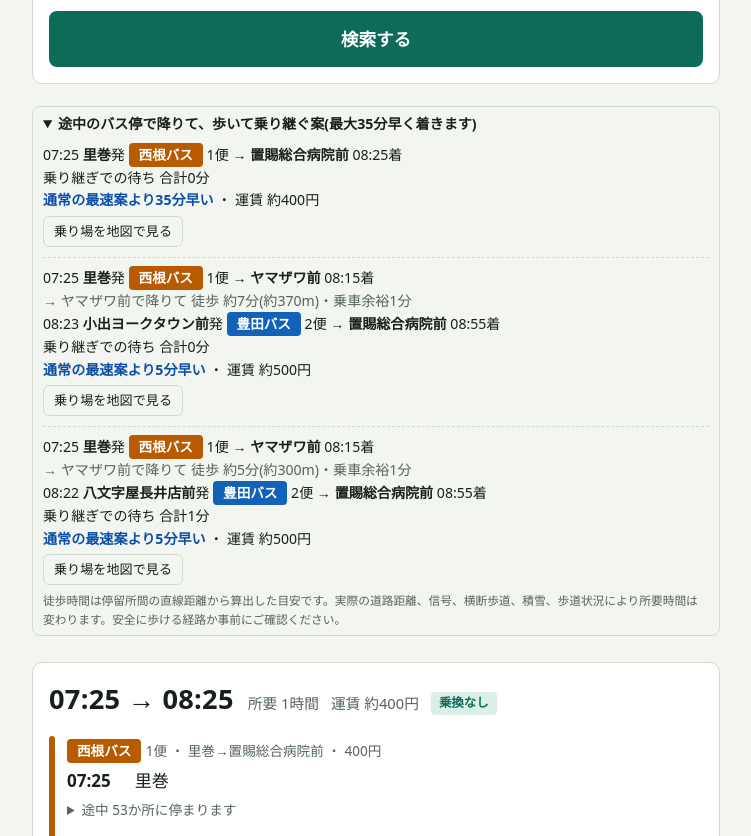
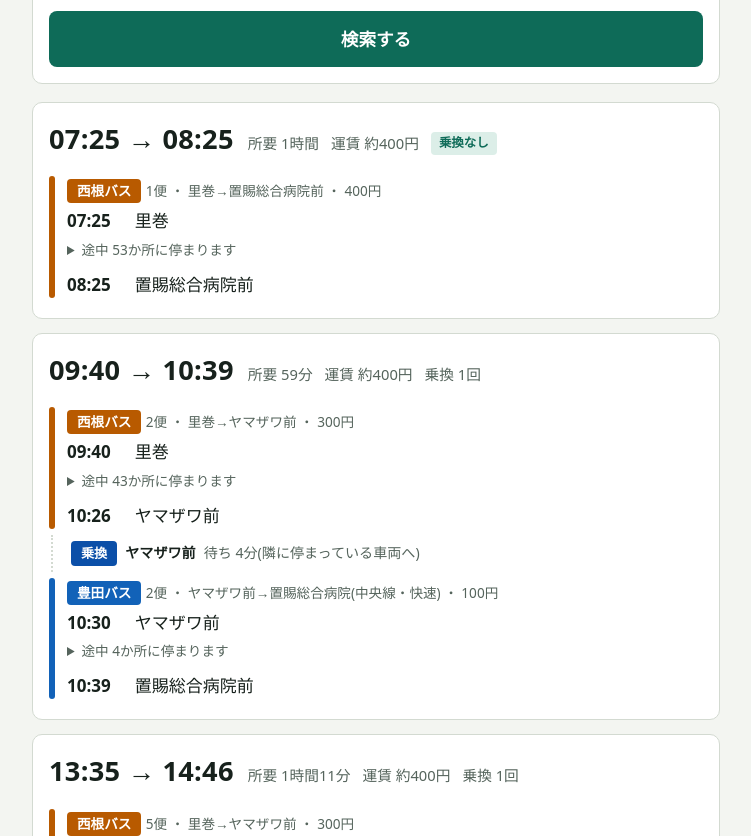
Before and after one commit to MaruNonbe/GPSARNagaiStampRally, a plain HTML site: page index.html in a window 1280 px wide. Shown: the part 646-1482 px from the top of the page, without its empty margins (264-1015 px from the left). Drawn offline with Linux system fonts and the light colour scheme; a web font is replaced by a local one.

Commit message:
Add files via upload

```diff
--- a/index.html
+++ b/index.html
@@ -516,12 +516,12 @@ details.via ol { margin: 4px 0 0; padding-left: 1.4em; color: var(--muted); font
     "平野": { max: 500,
       sets: { 1: "台町十字路,長井高校前(西口),旧グランパリス前,長井警察署前,小出ヨークタウン前,八文字屋長井店前,ホームセンタームサシ前",
         2: "裁判所前,あら町(阿達医院前),やませ蔵,本町二丁目,荘内銀行長井支店東,白つつじ公園北,ドコモショップ長井店前,道の駅 川のみなと長井,旧長井小学校第一校舎前,長井郵便局前,調剤薬局前,長井病院前,薬王堂長井十日町店前,あやっか前(十日町),撞木橋,山形銀行前,栄町(中村循環器科医院前),遊びと学びの交流施設 くるんと前",
-        3: "ファミリーマート中道店前,長井工業高校前,中道,幸町,清水町児童公園,清水町公民館東,はなぞの保育園前,清水町一丁目,北向公民館前",
-        4: "宮地,桜町十字路西,中里(平野線),木口,野川まなび館前" },
+        3: "ファミリーマート中道店前,長井工業高校前,中道,幸町,清水町児童公園,清水町公民館東,はなぞの保育園前,清水町一丁目",
+        4: "北向公民館前,宮地,桜町十字路西,中里(平野線),木口,野川まなび館前" },
       hubs: { "長井市役所・長井駅前": [2, 3], "ヤマザワ前": [1, 2] } },
     "伊佐沢": { max: 300,
       sets: { 1: "日の出町,さくら大橋東,ホームセンタームサシ前,八文字屋長井店前,小出ヨークタウン前,長井警察署前,旧グランパリス前,長井高校前(西口),長井高校南(頓珍館前),花作町,旧JA愛菜館前,中道郵便局南(サンプラザうめや前),長井工業高校前,横町,置賜総合支庁 西置賜地域振興局西,遊びと学びの交流施設 くるんと前",
-        2: "栄町(中村循環器科医院前),山形銀行前,撞木橋,あやっか前(十日町),薬王堂長井十日町店前,長井病院前,調剤薬局前,長井郵便局前,旧長井小学校第一校舎前,道の駅 川のみなと長井,桑島記念館前,本町二丁目,西大塚駅前,置賜総合病院前" },
+        2: "栄町(中村循環器科医院前),山形銀行前,撞木橋,あやっか前(十日町),薬王堂長井十日町店前,長井病院前,調剤薬局前,長井郵便局前,旧長井小学校第一校舎前,道の駅 川のみなと長井,桑島記念館前,本町二丁目" },
       hubs: { "長井市役所・長井駅前": [1, 2], "ヤマザワ前": [1, 1] } },
     "豊田": { max: 300,
       sets: { 1: "小出ヨークタウン前,八文字屋長井店前,ホームセンタームサシ前" },
@@ -600,9 +600,8 @@ details.via ol { margin: 4px 0 0; padding-left: 1.4em; color: var(--muted); font
   function search(from, to, time, mode) {
     let all = enumerate(from, to);
     all = all.filter((a, idx) => !all.some((b, k) => dominated(a, b) || (k < idx && b.dep === a.dep && b.arr === a.arr && b.legs.length === a.legs.length && JSON.stringify(b.legs.map(x=>[x.route,x.no,x.from,x.to])) === JSON.stringify(a.legs.map(x=>[x.route,x.no,x.from,x.to])))));
-    // 出発検索は「出発が早い順」ではなく「最終到着が早い順」で上位候補を選ぶ
-    if (mode === "arr") return all.filter((r) => r.arr <= time).sort((a, b) => b.dep - a.dep || a.arr - b.arr || a.legs.length - b.legs.length).slice(0, 6);
-    return all.filter((r) => r.dep >= time).sort((a, b) => a.arr - b.arr || a.legs.length - b.legs.length || a.dep - b.dep).slice(0, 6);
+    if (mode === "arr") return all.filter((r) => r.arr <= time).sort((a, b) => b.dep - a.dep || a.arr - b.arr).slice(0, 6);
+    return all.filter((r) => r.dep >= time).sort((a, b) => a.dep - b.dep || a.arr - b.arr).slice(0, 6);
   }
   // ある停留所の発車一覧
   function departures(stop) {
@@ -720,7 +719,21 @@ details.via ol { margin: 4px 0 0; padding-left: 1.4em; color: var(--muted); font
     }
     return Object.values(best).sort((a, b) => a.arr - b.arr || a.walk - b.walk).slice(0, 3);
   }
-  function walkHtml(r, k) { return ""; }
+  function walkHtml(r, k) {
+    const alts = walkAlts(r, k);
+    if (!alts.length) return r.legs[k].dep - r.legs[k - 1].arr >= LONG_WAIT ? '<div class="walkalt none"><small>待ちが長い乗換ですが、乗換の途中で歩いて別のバス停から乗っても、早く着く案はありませんでした。</small></div>' : "";
+    const g = alts[0].gain;
+    let h = '<details class="walkalt"><summary>歩いて近くのバス停から乗る案(最大' + g + '分早く着きます)</summary><ol>';
+    alts.forEach((a) => {
+      const cls = (ROUTES[a.route] || ["", ""])[0], nmR = (ROUTES[a.route] || ["", a.route])[1];
+      h += "<li><div><b>" + a.off + "</b>で降りる(" + N.fmt(a.offT) + "着)</div>";
+      h += '<div class="walkline">→ 徒歩 約' + a.walk + "分(約" + a.dist + "m)</div>";
+      h += "<div><b>" + a.on + "</b> " + N.fmt(a.dep) + '発 <span class="chip ' + cls + '">' + nmR + "</span> " + a.no + "便 ・ " + a.label + "</div>";
+      h += "<div>→ <b>" + a.to + "</b> " + N.fmt(a.arr) + '着 <span class="gain">(元の案より' + a.gain + "分早い)</span></div>";
+      h += '<button type="button" data-walkmap="' + a.on + '">乗り場を地図で見る</button></li>';
+    });
+    return h + "</ol><small>徒歩は、直線距離から計算した目安です(時速約4.8km、道のりは直線の約1.3倍とみなしています)。信号や坂、天気で前後します。バスは1分でも余裕を見て乗り場に着くようにしてください。運賃は2区間の合計の目安です。</small></details>";
+  }
 
   // 出発側: 最初のバスまでの待ちが長いとき、歩いて行ける近くの停留所から乗る案
   function walkFromHtml(from, to, time, res) {
@@ -756,99 +769,74 @@ details.via ol { margin: 4px 0 0; padding-left: 1.4em; color: var(--muted); font
   document.addEventListener("click", (e) => { const b = e.target.closest && e.target.closest("[data-midsort]"); if (!b) return; MIDSORT = b.dataset.midsort; run(); });
   function walkMidHtml(from, to, time, res) {
     if (state.mode !== "dep" || !res.length) return "";
-    // 比較基準は「通常経路全体の最速」ではなく、実際に長い乗換待ちが発生する経路。
-    // 全経路の最速時刻だけを基準にすると、長い待ちの経路を歩いて短縮できても、
-    // 既に存在する別の通常便より早くならないため、提案が消えてしまう。
-    const allBase = N.enumerate(from, to).filter(r =>
-      r.dep >= time && (!N.runs || r.legs.every(l => N.runs(N.TRIPS[l.tid])))
-    );
-    const longWaitRoutes = allBase.filter(r => r.legs.some((l, i) =>
-      i > 0 && l.dep - r.legs[i - 1].arr >= LONG_WAIT
-    ));
-    if (!longWaitRoutes.length) return "";
-    // 長い待ちがある通常経路のうち、到着が最も早いものを比較対象にする。
-    const bestR = longWaitRoutes.reduce((a,b) =>
-      b.arr < a.arr || (b.arr === a.arr && b.legs.length < a.legs.length) ? b : a
-    );
-    const base = bestR.arr, NM = nearMap(), BS = byStop2(), HUBS = N.HUBS;
-    const MAX_RIDES = 4, MAX_WAIT = 150, MAX_LABELS = 12000;
-    const alightOnly = N.ALIGHT_ONLY || new Set();
-    const runs = tr => !N.runs || N.runs(tr);
-    const found = [], queue = [];
-
-    // 初回乗車。停留所から直接乗る場合のみ。初回徒歩は walkFromHtml が担当。
-    (BS[from] || []).forEach(([tr,i]) => {
-      if (!runs(tr) || alightOnly.has(from)) return;
-      const dep = tr.stops[i].t;
-      if (dep < time || dep >= base) return;
-      for (let j=i+1;j<tr.stops.length;j++) {
-        const s=tr.stops[j];
-        if (s.t >= base) break;
-        const L={n:s.n,t:s.t,tr,i,j,prev:null,via:null,k:1,d0:dep,used:[tr.id]};
-        if (s.n===to) found.push(L); else queue.push(L);
+    const bestR = res.reduce((m, r) => (r.arr < m.arr || (r.arr === m.arr && r.legs.length < m.legs.length) ? r : m));
+    const base = bestR.arr, NM = nearMap(), BS = byStop2(), HUBS = N.HUBS, MAXR = 4, WAITMAX = 150;
+    const ok = (tr) => !N.runs || N.runs(tr), found = [];
+    // 所要時間(最初のバスに乗ってから到着まで)の比較基準: その出発以降に乗れる通常の案のうち、いちばん所要が短いもの
+    const refCache = {};
+    const refDur = (d0) => { if (!(d0 in refCache)) { const rs = N.search(from, to, d0, "dep").filter((r) => r.dep >= d0); refCache[d0] = rs.length ? Math.min(...rs.map((r) => r.arr - r.dep)) : Infinity; } return refCache[d0]; };
+    (BS[from] || []).forEach(([tr1, i0]) => {
+      if (!ok(tr1)) return;
+      const d0 = tr1.stops[i0].t; if (d0 < time || d0 >= base) return;
+      let cur = {}, best = null;
+      for (let m = i0 + 1; m < tr1.stops.length; m++) {
+        const A = tr1.stops[m]; if (A.t >= base) break;
+        const key = A.n + "|0"; if (!cur[key] || A.t < cur[key].t) cur[key] = { n: A.n, w: 0, t: A.t, tr: tr1, i: i0, j: m, prev: null, via: null, k: 1, d0 };
       }
+      for (let k = 1; k <= MAXR; k++) {
+        const dl = cur[to + "|1"];
+        if (dl && (!best || dl.t < best.t || (dl.t === best.t && dl.k < best.k))) best = dl;
+        if (k === MAXR) break;
+        const nxt = {};
+        Object.values(cur).forEach((L) => {
+          if (L.t >= base) return;
+          const cands = [];
+          if (HUBS.has(L.n)) cands.push({ q: L.n, r: L.t, walk: null });
+          (NM[L.n] || []).forEach((c) => { if (N.ALIGHT_ONLY && N.ALIGHT_ONLY.has(c.n)) return; cands.push({ q: c.n, r: L.t + c.w + 1, walk: c }); });
+          cands.forEach((cd) => {
+            (BS[cd.q] || []).forEach(([tr, i]) => {
+              if (!ok(tr)) return;
+              const dep = tr.stops[i].t; if (dep < cd.r || dep - cd.r > WAITMAX) return;
+              for (let p = L; p; p = p.prev) if (p.tr.id === tr.id) return;
+              const w2 = (L.w || cd.walk) ? 1 : 0;
+              for (let j = i + 1; j < tr.stops.length; j++) {
+                const S = tr.stops[j]; if (S.t >= base) break;
+                const key = S.n + "|" + w2, o = nxt[key];
+                if (!o || S.t < o.t) nxt[key] = { n: S.n, w: w2, t: S.t, tr, i, j, prev: L, via: cd, k: k + 1, d0 };
+              }
+            });
+          });
+        });
+        cur = nxt;
+      }
+      if (best && (best.t <= base - MIN_GAIN || (best.t <= base && best.k < bestR.legs.length))) { const rd = refDur(d0); if (best.t - d0 <= rd - MIN_GAIN) { best.ref = rd; found.push(best); } }
     });
-
-    // 各乗車区間の終点から、同一停留所または徒歩圏の別停留所へ移動して次便を探索
-    for (let qi=0; qi<queue.length && qi<MAX_LABELS; qi++) {
-      const L=queue[qi];
-      if (L.k>=MAX_RIDES || L.t>=base) continue;
-      const options=[];
-      if (!alightOnly.has(L.n)) options.push({q:L.n,ready:L.t,walk:null});
-      (NM[L.n]||[]).forEach(c=>{ if (!alightOnly.has(c.n)) options.push({q:c.n,ready:L.t+c.w+1,walk:c}); });
-      for (const cd of options) {
-        for (const [tr,i] of (BS[cd.q]||[])) {
-          if (!runs(tr) || L.used.includes(tr.id)) continue;
-          const dep=tr.stops[i].t;
-          if (dep<cd.ready || dep-cd.ready>MAX_WAIT || dep>=base) continue;
-          for (let j=i+1;j<tr.stops.length;j++) {
-            const s=tr.stops[j];
-            if (s.t>=base) break;
-            const next={n:s.n,t:s.t,tr,i,j,prev:L,via:cd,k:L.k+1,d0:L.d0,used:L.used.concat(tr.id)};
-            if (s.n===to) found.push(next); else queue.push(next);
-            if (queue.length>=MAX_LABELS) break;
-          }
-          if (queue.length>=MAX_LABELS) break;
+    const chain = (L) => { const a = []; for (let p = L; p; p = p.prev) a.unshift(p); return a; };
+    found.forEach((L) => { L.ch = chain(L); L.sig = L.ch.map((x) => (x.via && x.via.walk ? x.prev.n + ">" + x.via.q : "") + (x.via && !x.via.walk ? "H" : "")).join("|") + "@" + L.t; });
+    found.forEach((L) => { L.wait = L.ch.reduce((s, x, q) => s + (q ? x.tr.stops[x.i].t - x.prev.t - (x.via.walk ? x.via.walk.w : 0) : 0), 0); });
+    if (MIDSORT === "wait") found.sort((a, b) => a.wait - b.wait || a.t - b.t || a.k - b.k || b.d0 - a.d0); else found.sort((a, b) => a.t - b.t || a.k - b.k || b.d0 - a.d0);
+    const seen = new Set(), out = [];
+    found.forEach((L) => { if (seen.has(L.sig)) return; seen.add(L.sig); out.push(L); });
+    if (!out.length) return "";
+    const g = base - Math.min(...out.map((L) => L.t)), g0 = g > 0 ? "最大" + g + "分早く着き、所要時間も通常より短くなります" : "乗換が減ります";
+    let h = '<details class="walkalt" style="margin-left:0;margin-bottom:12px" open><summary>途中のバス停で降りて、歩いて乗り継ぐ案(' + g0 + ')</summary><div class="midsort" style="margin:6px 0">' + [["arr", "早く着く順"], ["wait", "待ちが少ない順"]].map(([k, t]) => '<button type="button" data-midsort="' + k + '" style="margin-right:6px;' + (MIDSORT === k ? "font-weight:800;background:#0c6a54;color:#fff;" : "") + '">' + t + "</button>").join("") + "</div><ol>";
+    out.slice(0, 3).forEach((L) => {
+      let fare = 0; h += "<li>";
+      L.ch.forEach((x, q) => {
+        const rt = ROUTES[x.tr.route] || ["", x.tr.route];
+        if (q) {
+          if (x.via.walk) h += '<div class="walkline">→ ' + x.prev.n + "で降りて 徒歩 約" + x.via.walk.w + "分(約" + x.via.walk.d + "m)</div>";
+          else h += "<div>→ " + x.prev.n + "で乗換(待ち " + (x.tr.stops[x.i].t - x.prev.t) + "分)</div>";
         }
-        if (queue.length>=MAX_LABELS) break;
-      }
-    }
-
-    const chain=L=>{const a=[];for(let p=L;p;p=p.prev)a.unshift(p);return a;};
-    const candidates=[]; const seen=new Set();
-    found.forEach(L=>{
-      // 必ず最終目的地への到着時刻で比較。通常最速より3分以上早い案だけ採用
-      const gain=base-L.t;
-      if (gain<MIN_GAIN) return;
-      const ch=chain(L);
-      const sig=ch.map(x=>x.tr.id+":"+x.i+":"+x.j+":"+(x.via&&x.via.walk?x.via.q:"-")).join("|");
-      if(seen.has(sig))return; seen.add(sig);
-      L.ch=ch;
-      L.wait=ch.reduce((sum,x,q)=>sum+(q?Math.max(0,x.tr.stops[x.i].t-x.prev.t-(x.via.walk?x.via.walk.w+1:0)):0),0);
-      L.gain=gain; candidates.push(L);
+        fare += N.fare(x.tr, x.i, x.j);
+        h += "<div>" + N.fmt(x.tr.stops[x.i].t) + " <b>" + x.tr.stops[x.i].n + '</b>発 <span class="chip ' + rt[0] + '">' + rt[1] + "</span> " + x.tr.no + "便 → <b>" + x.n + "</b> " + N.fmt(x.t) + "着</div>";
+      });
+      h += "<div>乗り継ぎでの待ち 合計" + L.wait + "分 ・ 所要 " + dur(L.t - L.d0) + (L.ref < Infinity ? "(通常の案の最短は " + dur(L.ref) + ")" : "") + "</div>"; h += '<div><span class="gain">' + (base - L.t > 0 ? "いちばん早い通常の案より" + (base - L.t) + "分早い" : "到着は同じ・乗換が減ります") + "</span> ・ 運賃 約" + fare + "円</div>";
+      const lastWalk = L.ch.filter((x) => x.via && x.via.walk).pop();
+      h += '<button type="button" data-walkmap="' + (lastWalk ? lastWalk.via.q : L.ch[0].tr.stops[L.ch[0].i].n) + '">乗り場を地図で見る</button></li>';
     });
-    candidates.sort((a,b)=>a.t-b.t||a.k-b.k||a.wait-b.wait||b.d0-a.d0);
-    if (!candidates.length) return '<div class="walkalt none"><small>通常の最速ルートより早く到着できる、途中下車・徒歩乗り換え案は見つかりませんでした。</small></div>';
-    const out=candidates.slice(0,3), g=out[0].gain;
-    let h='<details class="walkalt" style="margin-left:0;margin-bottom:12px" open><summary>途中のバス停で降りて、歩いて乗り継ぐ案(最大'+g+'分早く着きます)</summary><ol>';
-    out.forEach(L=>{
-      let fare=0; h+='<li>';
-      L.ch.forEach((x,q)=>{
-        const rt=ROUTES[x.tr.route]||["",x.tr.route];
-        if(q){
-          if(x.via.walk) h+='<div class="walkline">→ '+x.prev.n+'で降りて 徒歩 約'+x.via.walk.w+'分(約'+x.via.walk.d+'m)・乗車余裕1分</div>';
-          else h+='<div>→ '+x.prev.n+'で乗換(待ち '+(x.tr.stops[x.i].t-x.prev.t)+'分)</div>';
-        }
-        fare+=N.fare(x.tr,x.i,x.j);
-        h+='<div>'+N.fmt(x.tr.stops[x.i].t)+' <b>'+x.tr.stops[x.i].n+'</b>発 <span class="chip '+rt[0]+'">'+rt[1]+'</span> '+x.tr.no+'便 → <b>'+x.n+'</b> '+N.fmt(x.t)+'着</div>';
-      });
-      h+='<div>乗り継ぎでの待ち 合計'+L.wait+'分</div><div><span class="gain">通常の最速案より'+L.gain+'分早い</span> ・ 運賃 '+(N.fare?('約'+fare+'円'):'確認してください')+'</div>';
-      const lastWalk=L.ch.filter(x=>x.via&&x.via.walk).pop();
-      h+='<button type="button" data-walkmap="'+(lastWalk?lastWalk.via.q:L.ch[0].tr.stops[L.ch[0].i].n)+'">乗り場を地図で見る</button></li>';
-    });
-    return h+'</ol><small>徒歩時間は停留所間の直線距離から算出した目安です。実際の道路距離、信号、横断歩道、積雪、歩道状況により所要時間は変わります。安全に歩ける経路か事前にご確認ください。</small></details>';
+    return h + "</ol><small>徒歩は、直線距離から計算した目安です(時速約4.8km、道のりは直線の約1.3倍)。乗り継ぎ先まで歩く時間に1分の余裕を見込んでいます。信号や坂、天気で前後しますので、余裕を持ってご利用ください。</small></details>";
   }
-
   function card(r, i) {
     const trans = r.legs.length - 1;
     let html = '<article class="card"><div class="sum"><div class="times">' + N.fmt(r.dep) + " → " + N.fmt(r.arr) + "</div>";
```
Also changed, not shown: jissho.html (+80 -92 lines).
